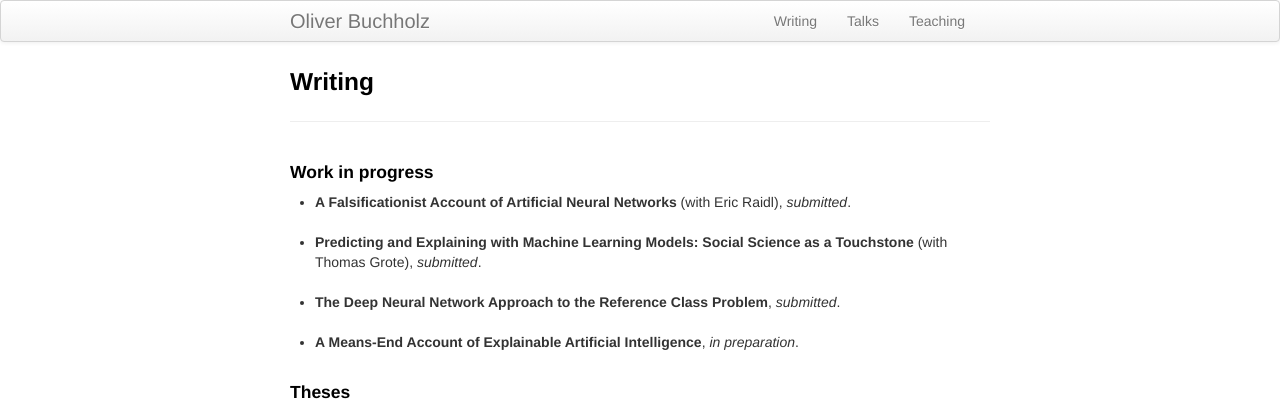
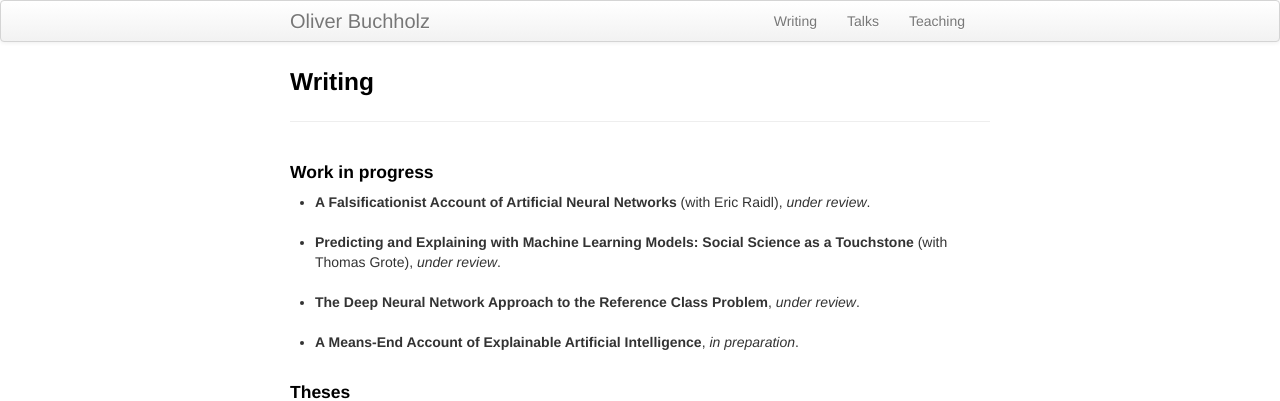
Before and after one commit to oliverbuchholz/oliverbuchholz.github.io, a Jekyll site: the page built from pages/writing.md, in a window 1280 px wide. Shown: the top 401 px of the page. Built offline with Jekyll 4.4.1, drawn with Linux system fonts in a browser that asks for light colours.

Commit message:
changed submitted papers to under review

```diff
--- a/pages/writing.md
+++ b/pages/writing.md
@@ -7,13 +7,13 @@ description: Oliver Buchholz | Writing
 <h4>Work in progress</h4>
 
 <ul>
-<li><b>A Falsificationist Account of Artificial Neural Networks</b> (with Eric Raidl), <i>submitted</i>.<br><br>
+<li><b>A Falsificationist Account of Artificial Neural Networks</b> (with Eric Raidl), <i>under review</i>.<br><br>
 </li>
 
-<li><b>Predicting and Explaining with Machine Learning Models: Social Science as a Touchstone</b> (with Thomas Grote), <i>submitted</i>.<br><br>
+<li><b>Predicting and Explaining with Machine Learning Models: Social Science as a Touchstone</b> (with Thomas Grote), <i>under review</i>.<br><br>
 </li>
 
-<li><b>The Deep Neural Network Approach to the Reference Class Problem</b>, <i>submitted</i>.<br><br>
+<li><b>The Deep Neural Network Approach to the Reference Class Problem</b>, <i>under review</i>.<br><br>
 </li>
 
 <li><b>A Means-End Account of Explainable Artificial Intelligence</b>, <i>in preparation</i>.<br><br>
```
